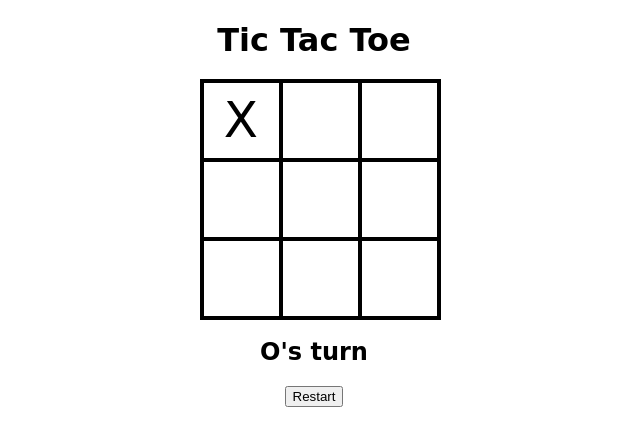
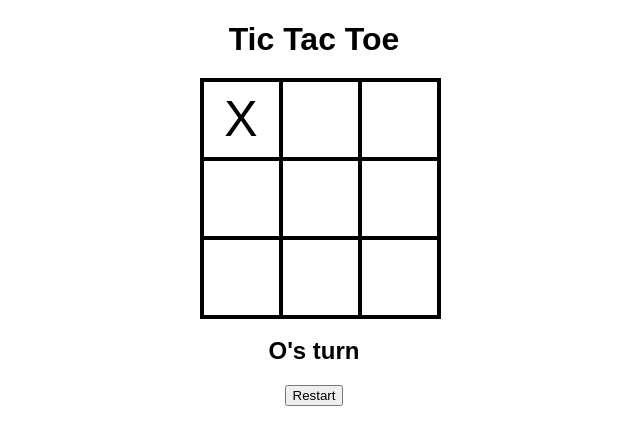
Before and after one commit to enes-96/tic-tac-toe, a website: page index.html in a window 1280 px wide. Both pictures are taken after a click on the element 567 px from the left and 120 px from the top of the page. Shown: the whole page, without its empty margins (326-966 px from the left). Drawn offline with Linux system fonts and the light colour scheme.

Commit message:
revisiting

```diff
--- a/script.js
+++ b/script.js
@@ -13,34 +13,36 @@ const winConditions = [
 ];
 let options = ["", "", "", "", "", "", "", "", ""];
 let currentPlayer = "X";
-let running = false;
-
-initializeGame();
+let running = true;
 
 function initializeGame() {
   cells.forEach((cell) => cell.addEventListener("click", cellClicked));
   restartBtn.addEventListener("click", restartGame);
   statusText.textContent = `${currentPlayer}'s turn`;
+}
+
+function restartGame() {
+  currentPlayer = "X";
+  options = ["", "", "", "", "", "", "", "", ""];
+  statusText.textContent = `${currentPlayer}'s turn`;
+  cells.forEach((cell) => (cell.textContent = ""));
   running = true;
 }
+
+initializeGame();
+
 function cellClicked() {
   const cellIndex = this.getAttribute("cellIndex");
 
-  if (options[cellIndex] != "" || !running) {
+  if (options[cellIndex] !== "" || !running) {
     return;
   }
 
-  updateCell(this, cellIndex);
-  checkWinner();
-}
   function updateCell(cell, index) {
     options[index] = currentPlayer;
     cell.textContent = currentPlayer;
   }
-function changePlayer() {
-  currentPlayer = currentPlayer == "X" ? "O" : "X";
-  statusText.textContent = `${currentPlayer}'s turn`;
-}
+
   function checkWinner() {
     let roundWon = false;
 
@@ -50,7 +52,7 @@ function checkWinner() {
       const cellB = options[condition[1]];
       const cellC = options[condition[2]];
 
-    if (cellA == "" || cellB == "" || cellC == "") {
+      if (cellA === "" || cellB === "" || cellC === "") {
         continue;
       }
       if (cellA == cellB && cellB == cellC) {
@@ -69,10 +71,12 @@ function checkWinner() {
       changePlayer();
     }
   }
-function restartGame() {
-  currentPlayer = "X";
-  options = ["", "", "", "", "", "", "", "", ""];
+
+  updateCell(this, cellIndex);
+  checkWinner();
+}
+
+function changePlayer() {
+  currentPlayer = currentPlayer == "X" ? "O" : "X";
   statusText.textContent = `${currentPlayer}'s turn`;
-  cells.forEach((cell) => (cell.textContent = ""));
-  running = true;
 }
--- a/style.css
+++ b/style.css
@@ -1,3 +1,5 @@
+body {
+}
 .cell {
   width: 75px;
   height: 75px;
@@ -6,10 +8,12 @@
   line-height: 75px;
   font-size: 50px;
   cursor: pointer;
+  font-family: sans-serif;
 }
 #gameContainer {
   font-family: "Permanent Marker", cursive;
   text-align: center;
+  font-family: sans-serif;
 }
 #cellContainer {
   display: grid;
```
Lines whose indentation alone changed are shown as unchanged.
